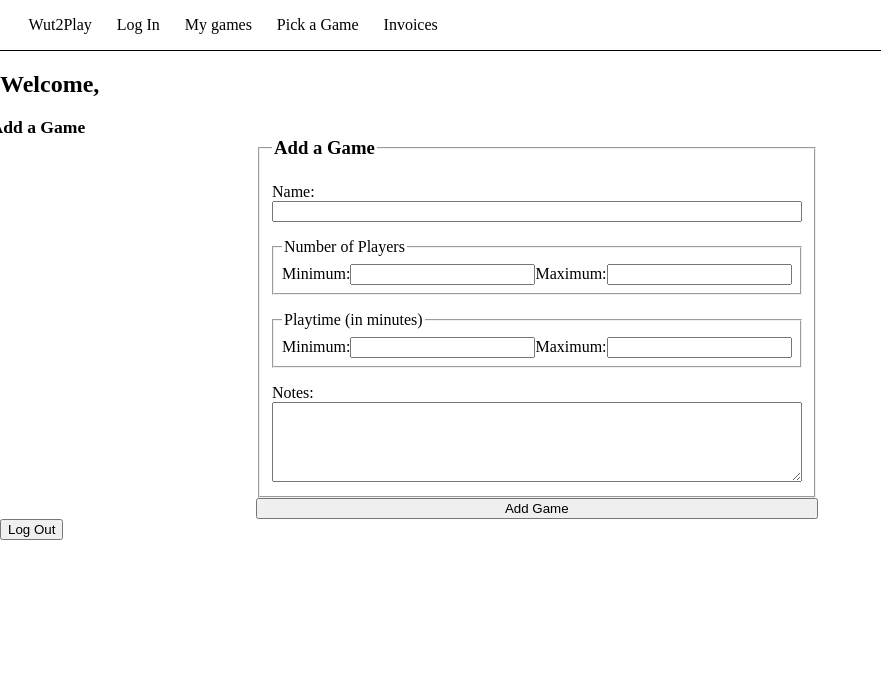
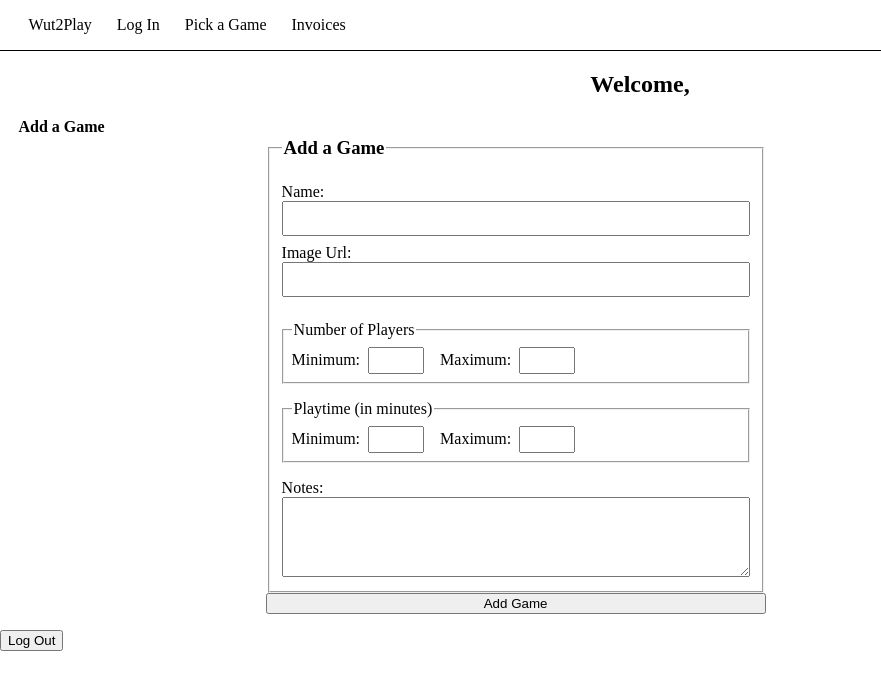
Before and after one commit to nolomarsh/wut2play, a React (Create React App) app: page /profile/newGame in a window 1280 px wide. Shown: the top 690 px of the page, without its empty margins (0-881 px from the left). Built offline with nearby package versions, Linux system fonts and the light colour scheme.

Commit message:
Styling touchups and added imageurl to NewGame form

```diff
--- a/src/components/Nav.js
+++ b/src/components/Nav.js
@@ -24,8 +24,8 @@
         </>
         : <Link className="navBtn" to='/login'>Log In</Link>
       }
-      <Link className='navBtn' to='/games'>My games</Link>
       <Link className='navBtn' to="/picker">Pick a Game</Link>
+
       <Link className='navBtn' to='/invoices'>Invoices</Link>
     </nav>
   )
--- a/src/routes/NewGame.js
+++ b/src/routes/NewGame.js
@@ -28,25 +28,26 @@
         <fieldset>
           <legend><h1>Add a Game</h1></legend>
           <label htmlFor='name'>Name: </label>
-          <input type='text' id='name' name='name' onChange={handleFormChange}/>
+          <input type='text' id='name' name='name' onChange={handleFormChange} required/>
+          <label htmlFor='imageurl'>Image Url:</label>
+          <input type='text' id='imageurl' name='imageurl' onChange={handleFormChange}/>
           <fieldset>
             <legend>Number of Players</legend>
             <label htmlFor='minplayers'>Minimum:</label>
-            <input type='number' id='minplayers' name='minplayers' onChange={handleFormChange}/>
+            <input type='number' id='minplayers' name='minplayers' onChange={handleFormChange} required/>
             <label htmlFor='maxplayers'>Maximum:</label>
-            <input type='number' id='maxplayers' name='maxplayers' onChange={handleFormChange}/>
+            <input type='number' id='maxplayers' name='maxplayers' onChange={handleFormChange} required/>
           </fieldset>
           <fieldset>
             <legend>Playtime (in minutes)</legend>
             <label htmlFor='mintime'>Minimum:</label>
-            <input type='number' id='mintime' name='mintime' onChange={handleFormChange}/>
+            <input type='number' id='mintime' name='mintime' onChange={handleFormChange} required/>
             <label htmlFor='maxtime'>Maximum:</label>
-            <input type='number' id='maxtime' name='maxtime' onChange={handleFormChange}/>
+            <input type='number' id='maxtime' name='maxtime' onChange={handleFormChange} required/>
           </fieldset>
           <label htmlFor='notes'>Notes:</label>
           <textarea id='notes' name='notes' onChange={handleFormChange}></textarea>
         </fieldset>
-
         <input type='submit' value='Add Game'/>
       </form>
     </section>
--- a/src/routes/Profile.js
+++ b/src/routes/Profile.js
@@ -23,7 +23,9 @@
             to={'newGame'}
           >Add a Game</NavLink>
         </div>
-        <Outlet/>
+        <div className='profileOutlet'>
+          <Outlet/>
+        </div>
       </div>
       <button onClick={handleLogout}>Log Out</button>
     </section>
--- a/src/styles/App.css
+++ b/src/styles/App.css
@@ -19,12 +19,16 @@
   cursor: pointer;
 }
 a.active {
-  transform: scale(1.1);
+  transform: scale(1.1), translateX(0.25rem);
   font-weight: bold;
 }
 
+.Profile > h1 {
+  text-align: center;
+}
 .Profile .profileDisplay {
   display: flex;
+  margin: 1rem;
 }
 .Profile .profileDisplay .profileLinks {
   display: flex;
@@ -39,13 +43,21 @@
   display: flex;
   flex-direction: column;
   width: 100%;
+  max-width: 500px;
 }
-.NewGame form input[name=name] {
+.NewGame form input[type=text] {
   width: 100%;
+  padding: 0.5rem;
+  margin-bottom: 0.5rem;
 }
 .NewGame form > fieldset > fieldset {
   margin: 1rem 0;
   padding: 0.5rem;
+}
+.NewGame form > fieldset > fieldset input {
+  width: 3.5rem;
+  padding: 0.25rem;
+  margin: 0 1rem 0 0.5rem;
 }
 .NewGame form textarea {
   width: 100%;
--- a/src/styles/App.scss
+++ b/src/styles/App.scss
@@ -19,14 +19,18 @@
   cursor: pointer;
 
   &.active {
-    transform: scale(1.1);
+    transform: scale(1.1), translateX(.25rem);
     font-weight: bold;
   }
 }
 
 .Profile {
+  > h1 {
+    text-align: center;
+  }
   .profileDisplay {
     display: flex;
+    margin: 1rem;
 
     .profileLinks {
       display: flex;
@@ -45,16 +49,26 @@
     display: flex;
     flex-direction: column;
     width: 100%;
+    max-width: 500px;
 
-    input[name='name'] {
-      width: 100%;
+    input {
+      &[type='text']{
+        width: 100%;
+        padding: .5rem;
+        margin-bottom: .5rem;
+      }
     }
 
     > fieldset {
-
       > fieldset {
         margin: 1rem 0;
         padding: .5rem;
+
+        input {
+          width: 3.5rem;
+          padding: .25rem;
+          margin: 0 1rem 0 .5rem;
+        }
       }
     }
 
```
Also changed, not shown: src/routes/GameLookup.js (added, +9 -0 lines), 1 other file (tests, documents, lock files or other folders).
